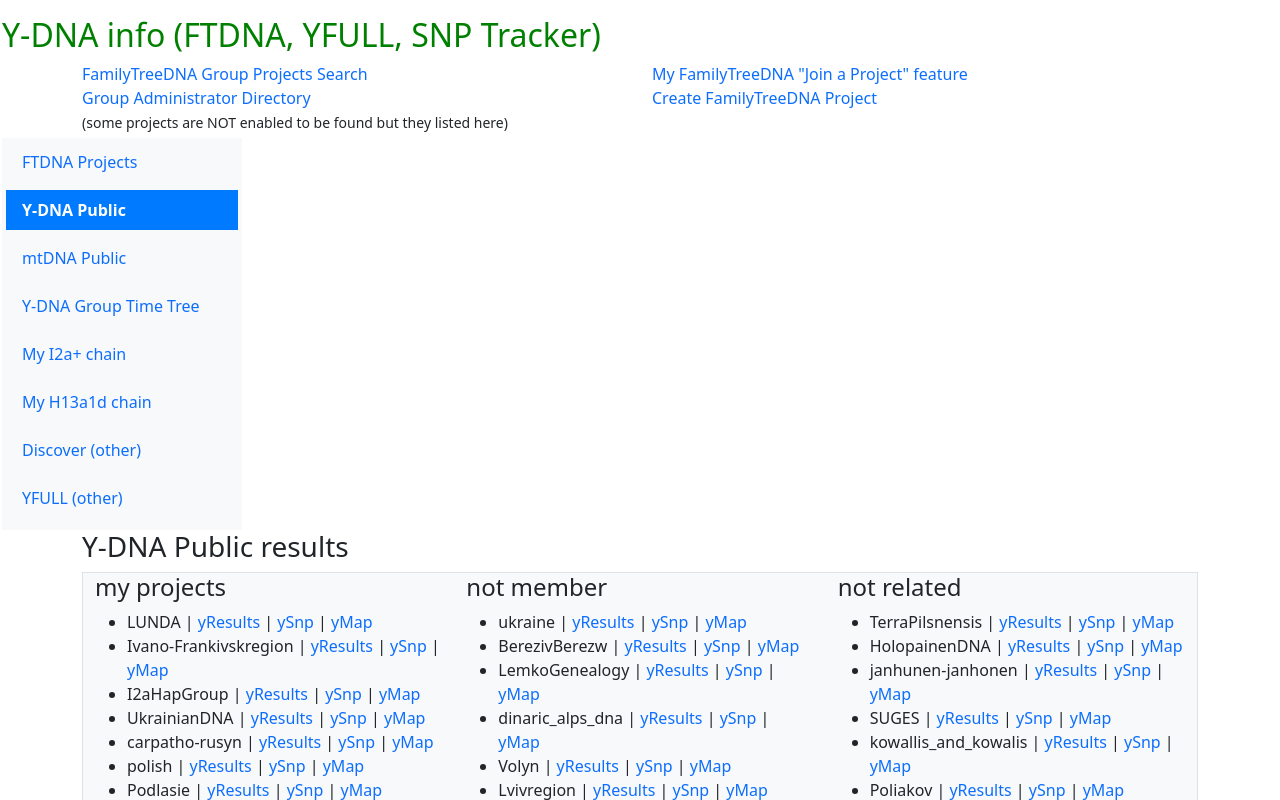
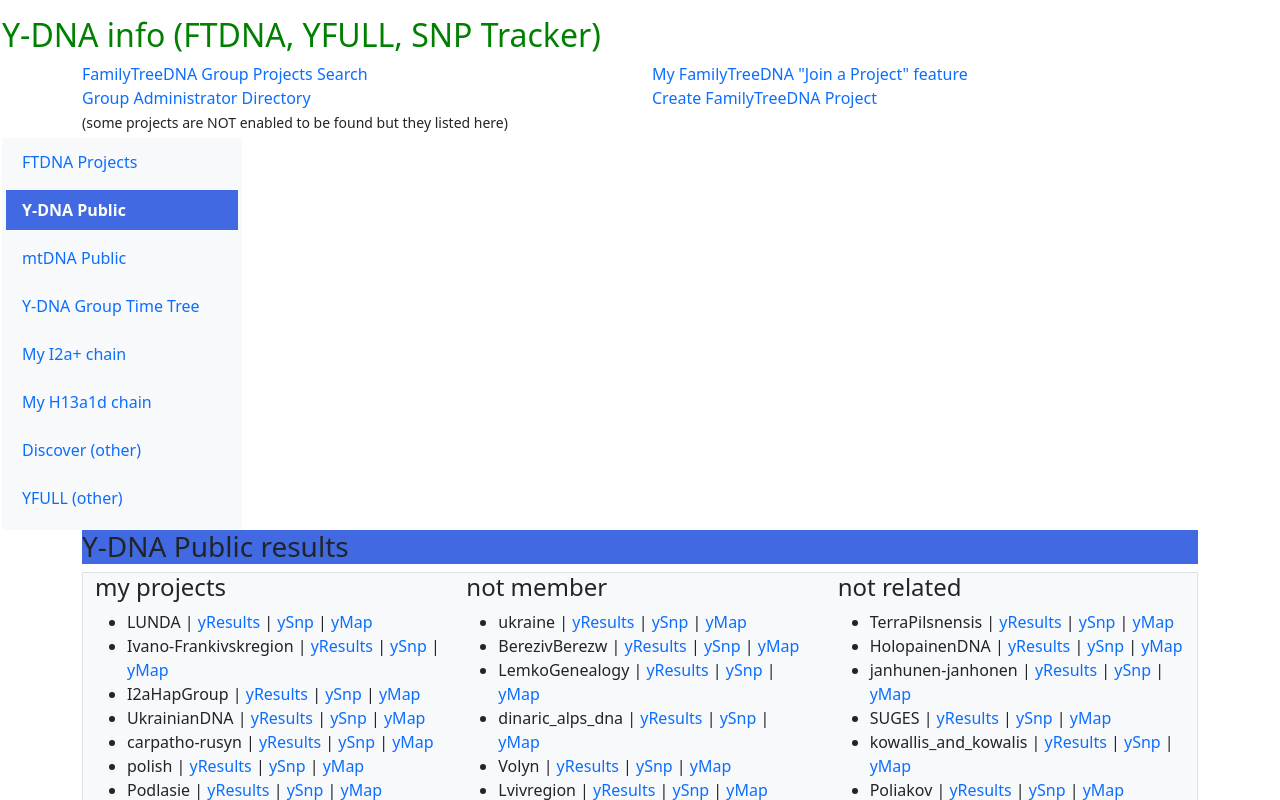
Before and after one commit to alundiak/my-dna, a React (Vite) app: page /#/y-dna-public in a window 1280 px wide. Shown: the top 800 px of the page. Built offline with nearby package versions, Linux system fonts and the light colour scheme.

Commit message:
CHanged color in menu

```diff
--- a/src/base-components/MySideNav.css
+++ b/src/base-components/MySideNav.css
@@ -12,5 +12,12 @@
   .active {
     color: white;
     background-color: #007bff;
+    &[href='#/mt-dna-public'] {
+      background-color: palevioletred;
+    }
+
+    &[href='#/y-dna-public'] {
+      background-color: royalblue;
+    }
   }
 }
--- a/src/feature-components/mt-dna/PublicMtdnaResults.tsx
+++ b/src/feature-components/mt-dna/PublicMtdnaResults.tsx
@@ -22,7 +22,9 @@
 
   return (
     <>
-      <h3 id="mt-dna-public">mtDNA Public results</h3>
+      <h3 style={{ backgroundColor: 'palevioletred' }} id="mt-dna-public">
+        mtDNA Public results
+      </h3>
       <Container className="bg-light border">
         <Row>
           <Col>
--- a/src/feature-components/y-dna/PublicYdnaResults.tsx
+++ b/src/feature-components/y-dna/PublicYdnaResults.tsx
@@ -18,7 +18,9 @@
 
   return (
     <>
-      <h3 id="y-dna-public">Y-DNA Public results</h3>
+      <h3 style={{ backgroundColor: 'royalblue' }} id="y-dna-public">
+        Y-DNA Public results
+      </h3>
       <Container className="bg-light border">
         <Row>
           <Col>
```
